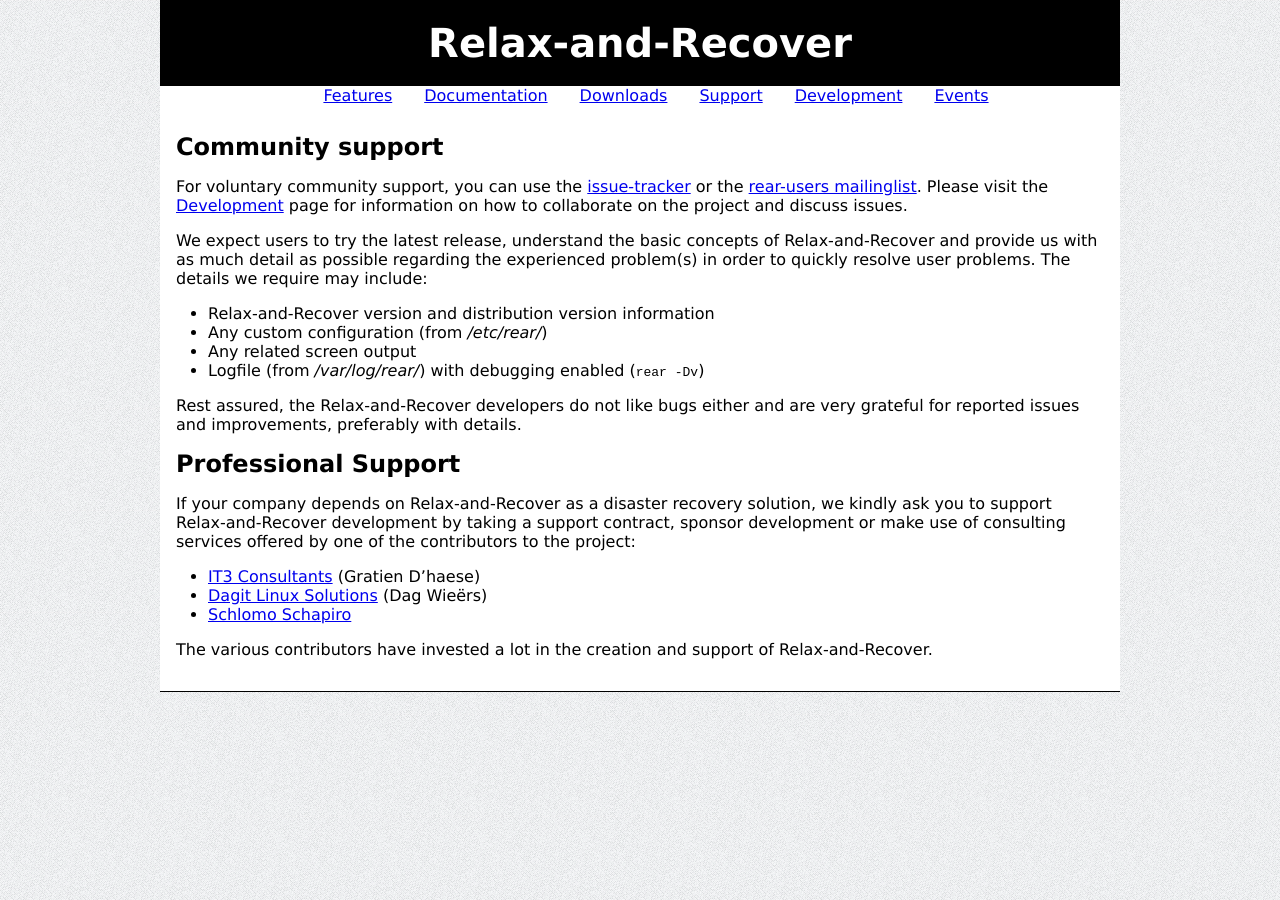
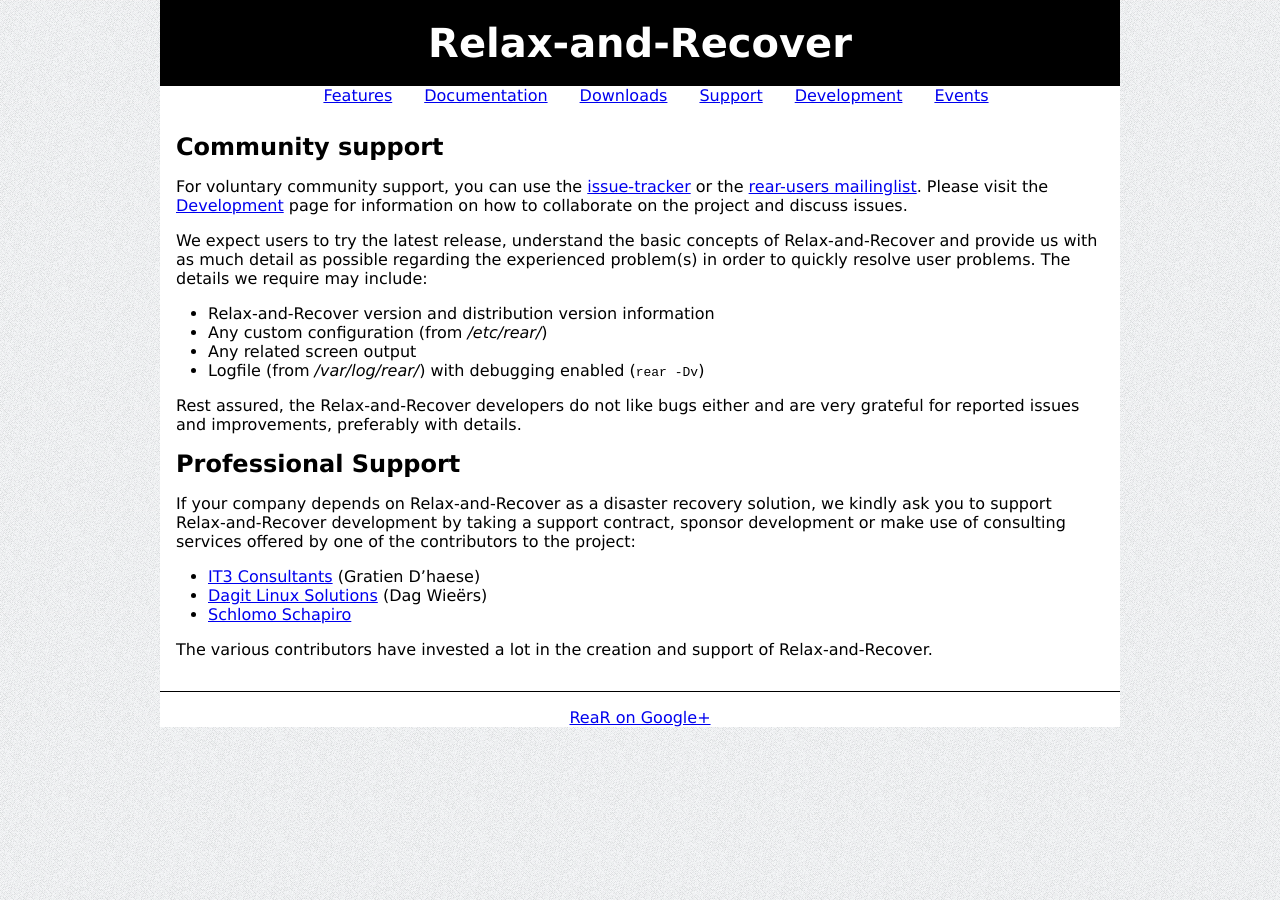
Before and after one commit to rear/rear.github.com, a Jekyll site: the page built from support/index.md, in a window 1280 px wide. Built offline with Jekyll 4.4.1, drawn with Linux system fonts in a browser that asks for light colours; comment, search, counter and statistics services are not loaded.

Commit message:
Add G+ linkage

```diff
--- a/_layouts/default.html
+++ b/_layouts/default.html
@@ -32,7 +32,7 @@
 <div class="footer">
 <p>
 <!-- Place this tag where you want the badge to render -->
-<div class="g-plus" data-href="https://plus.google.com/100515362141948679328?rel=publisher" data-width="300" data-height="131" data-theme="light"></div>
+<div class="g-plus" data-href="https://plus.google.com/100515362141948679328?rel=publisher" data-width="300" data-height="131" data-theme="light"><a href="https://plus.google.com/100515362141948679328" rel="publisher">ReaR on Google+</a></div>
 </p>
 
 </div>
```
